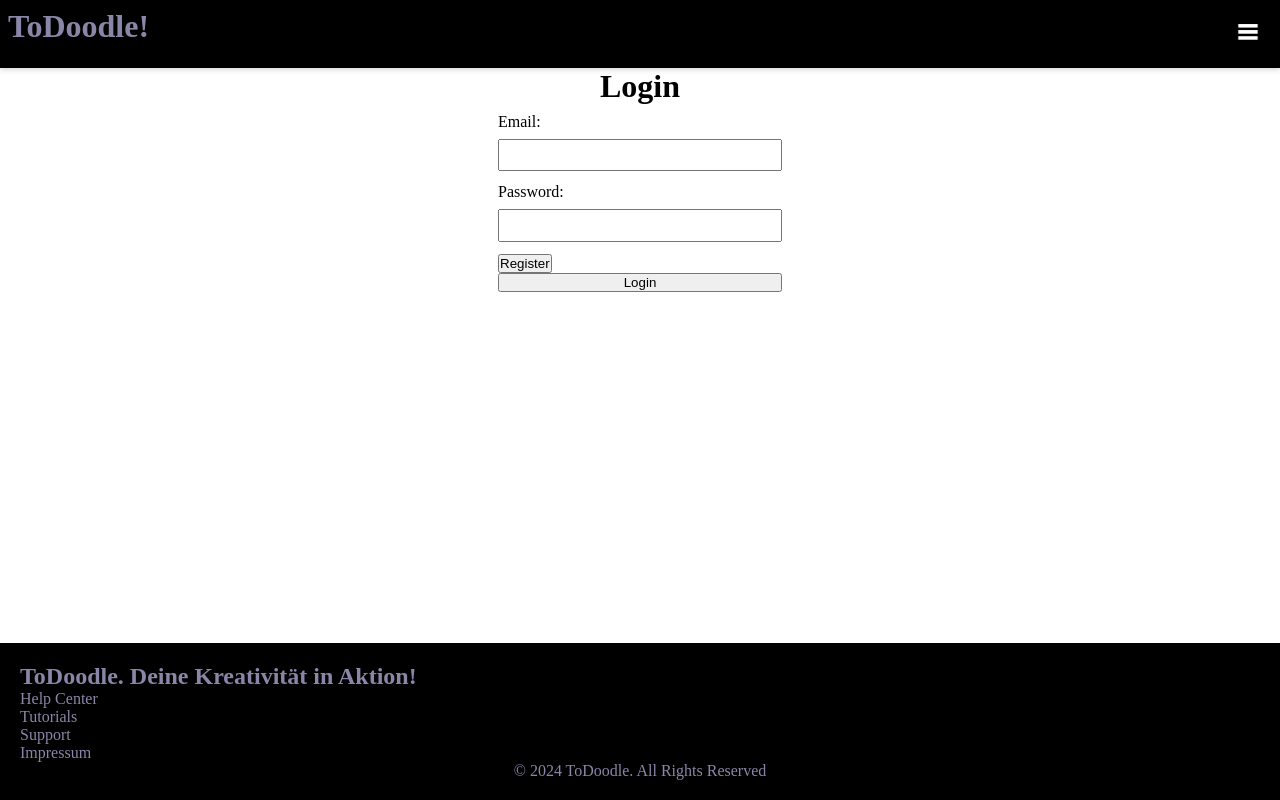
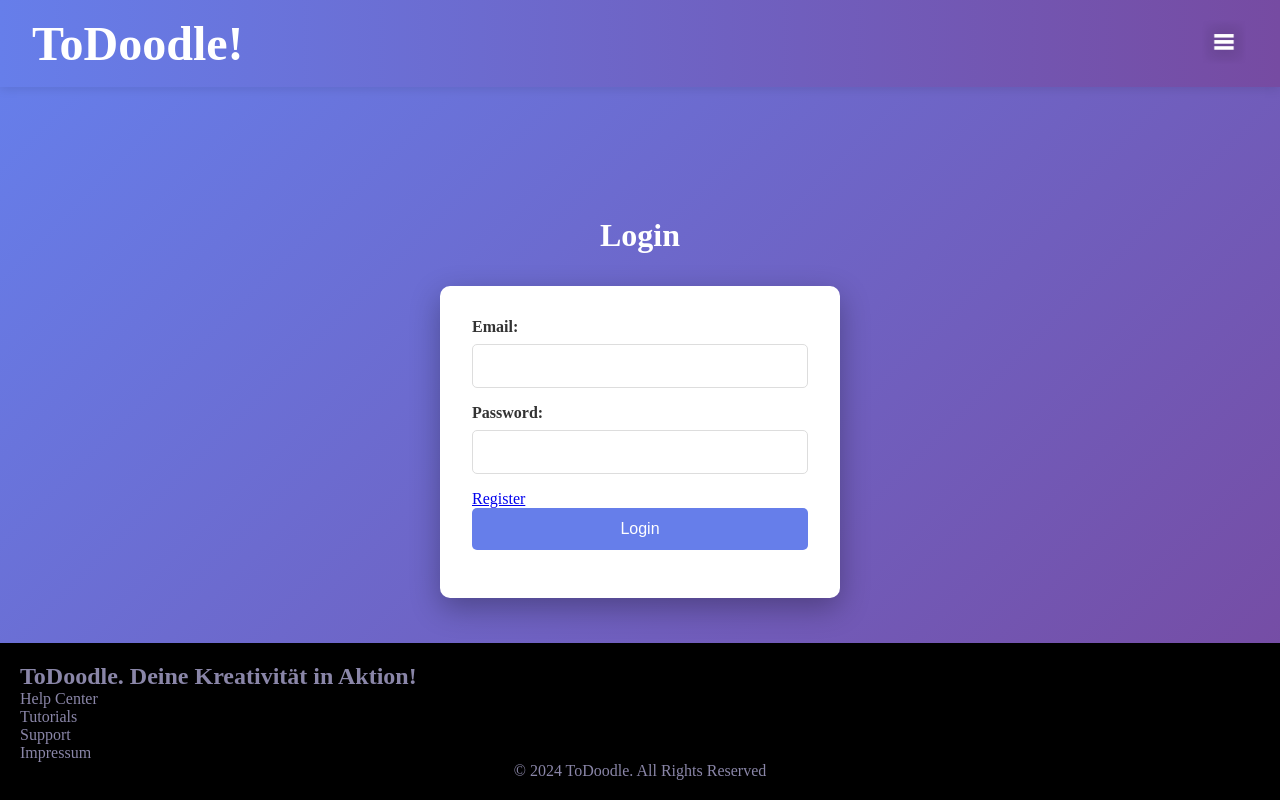
Before and after one commit to FinnAlbrecht/vacationAssignment, a Next.js app: page /login in a window 1280 px wide. Built offline with nearby package versions, Linux system fonts and the light colour scheme; no server answers.

Commit message:
login and register fixed

```diff
--- a/components/Header.module.css
+++ b/components/Header.module.css
@@ -2,24 +2,48 @@
     position: sticky;
     top: 0;
     width: 100%;
-    padding: 0.5em;
-    box-shadow: 0 1px 6px 0 rgb(0 0 0 / 20%);
+    padding: 1em 2em;
+    box-shadow: 0 2px 10px rgba(0, 0, 0, 0.1);
     display: flex;
-    background-color: rgb(0, 0, 0);
-
-    z-index: 99
+    justify-content: space-between;
+    align-items: center;
+    background: linear-gradient(90deg, #667eea 0%, #764ba2 100%);
+    color: white;
+    z-index: 99;
 }
 
-.header a{
-    color:  rgb(138, 134, 168);
+.header h1 {
+    margin: 0;
+}
+
+.header a {
+    color: white;
     font-weight: bold;
-    font-size: 1em;
+    font-size: 1.5em;
     text-decoration: none;
-
-
 }
 
 .header a:hover {
     text-decoration: underline;
+}
 
+.user-icon {
+    display: flex;
+    align-items: center;
 }
+
+.user-icon img {
+    width: 24px;
+    height: 24px;
+    border-radius: 50%;
+    border: 1px solid white;
+}
+
+.sidebar-toggle {
+    cursor: pointer;
+}
+
+.sidebar-toggle img {
+    width: 30px;
+    height: 30px;
+}
--- a/lib/api/auth.js
+++ b/lib/api/auth.js
@@ -1,7 +1,13 @@
 const URL = process.env.NEXT_PUBLIC_API_URL
 
+if (!URL) {
+    throw new Error(
+        "Environment variable NEXT_PUBLIC_API_URL is not set. Add .env.local with NEXT_PUBLIC_API_URL and restart the dev server."
+    )
+}
+
 export async function login({ email, password }) {
-    const response = await fetch(`${URL}/login`, {
+    const response = await fetch(`${URL}/api/login`, {
         method: "POST",
         headers: {
             "content-type": "application/json"
@@ -9,16 +15,23 @@ export async function login({ email, password }) {
         body: JSON.stringify({ email, password })
     })
 
-    if (!response.ok) {
-        throw new Error("An error occured while fetching")
+    const text = await response.text();
+    let data;
+    try {
+        data = JSON.parse(text);
+    } catch (e) {
+        throw new Error(`Unexpected response: ${text.substring(0, 100)}`);
     }
 
-    const data = await response.json()
+    if (!response.ok) {
+        throw new Error(data.message || `Login failed with status ${response.status}`);
+    }
+
     return data
 }
 
 export async function register(model) {
-    const response = await fetch(`${URL}/register`, {
+    const response = await fetch(`${URL}/api/register`, {
         method: "POST",
         headers: {
             "content-type": "application/json"
@@ -26,16 +39,23 @@ export async function register(model) {
         body: JSON.stringify(model)
     })
 
-    if (!response.ok) {
-        throw new Error("An error occured while fetching")
+    const text = await response.text();
+    let data;
+    try {
+        data = JSON.parse(text);
+    } catch (e) {
+        throw new Error(`Unexpected response: ${text.substring(0, 100)}`);
     }
 
-    const data = await response.json()
+    if (!response.ok) {
+        throw new Error(data.message || `Registration failed with status ${response.status}`);
+    }
+
     return data
 }
 
 
-export async function chackoutPay(model) {
+export async function checkoutPay(model) {
     const response = await fetch(`${URL}/checkouts`, {
         method: "POST",
         headers: {
--- a/pages/_app.css
+++ b/pages/_app.css
@@ -84,3 +84,7 @@ aside ul li a {
 aside.isOpen {
   transform: translateX(0);
 }
+
+.user-icon img{
+  width: 4rem;
+}
--- a/pages/_app.js
+++ b/pages/_app.js
@@ -1,5 +1,6 @@
 import "./_app.css";
 import Link from "next/link";
+import { useRouter } from "next/router";
 
 import { useMode } from "../lib/hooks/modes";
 import { useState } from "react";
@@ -14,11 +15,14 @@ export default function App({ Component, pageProps }) {
     setIsOpen((prev) => !prev);
   };
   const handleclicklogout = () => {
-    signOut();
-    router.push("/");
+    if (confirm("Möchtest du dich wirklich ausloggen?")) {
+      signOut();
+      setIsOpen(false);
+      router.push("/");
+    }
   };
-
-  const { session, isSignedIn, signOut } = useSession([]);
+  const router = useRouter();
+  const { session, isSignedIn, signOut } = useSession();
   const user = session.user;
   return (
     <div className={"main site"}>
@@ -28,10 +32,9 @@ export default function App({ Component, pageProps }) {
         </h1>
 
         {isSignedIn && (
-          <h2>
-            {" "}
-            <img src="loginicon.png" alt="" />
-          </h2>
+          <div className="user-icon">
+            <img src="loginicon.png" alt="User" />
+          </div>
         )}
         <div className="sidebar-toggle" id="Burger" onClick={toggleSidebar}>
           <img src={isOpen ? "/x-menu.png" : "/menu.jpg"} alt="menu-button" />
--- /dev/null
+++ b/pages/api/login.js
@@ -0,0 +1,21 @@
+export default async function handler(req, res) {
+  if (req.method !== 'POST') {
+    return res.status(405).json({ message: 'Method not allowed' });
+  }
+
+  const { email, password } = req.body;
+
+  if (!email || !password) {
+    return res.status(400).json({ message: 'Missing email or password' });
+  }
+
+  // Simple mock: accept any email/password and return a user
+  const user = {
+    id: 1,
+    firstname: 'Test',
+    lastname: 'User',
+    email,
+  };
+
+  res.status(200).json({ user, accessToken: 'mock-token' });
+}
--- /dev/null
+++ b/pages/api/register.js
@@ -0,0 +1,21 @@
+export default async function handler(req, res) {
+  if (req.method !== 'POST') {
+    return res.status(405).json({ message: 'Method not allowed' });
+  }
+
+  const { firstname, lastname, email, password } = req.body;
+
+  if (!firstname || !email || !password) {
+    return res.status(400).json({ message: 'Missing required fields' });
+  }
+
+  // Simple mock: just return a user object
+  const user = {
+    id: Date.now(),
+    firstname,
+    lastname,
+    email,
+  };
+
+  res.status(200).json({ user, accessToken: 'mock-token' });
+}
--- a/pages/login.js
+++ b/pages/login.js
@@ -97,7 +97,7 @@ export default function LoginPage() {
                     <input type="password" name="password" onChange={handleChange} value={model.password} autoComplete="current-password" minLength={8} required />
                     {errors.password && <div className={styles.error}>{errors.password}</div>}
                 </fieldset>
-                <Link href="./register"><button>Register</button></Link>
+                <Link href="./register">Register</Link>
 
                 <fieldset>
                     <button disabled={isLoading} type="submit">
--- a/pages/login.module.css
+++ b/pages/login.module.css
@@ -3,43 +3,78 @@
     flex-direction: column;
     justify-content: center;
     align-items: center;
+    min-height: 80vh;
+    background: linear-gradient(135deg, #667eea 0%, #764ba2 100%);
+    padding: 2em;
+}
+
+.login h1 {
+    color: white;
+    margin-bottom: 1em;
+    font-size: 2em;
 }
 
 .error {
-    color: red;
+    color: #ff6b6b;
     margin-top: 0.5em;
+    background: rgba(255, 255, 255, 0.9);
+    padding: 0.5em;
+    border-radius: 5px;
+    width: 100%;
+    text-align: center;
 }
 
-.login form {
-    border: none;
-    width: 50vw;
-    align-self: center;
-    padding: 0.5em;
-    display: flex;
-    flex-direction: column;
-    justify-content: center;
-    max-width: 300px;
+.loginform {
+    background: white;
+    border-radius: 10px;
+    box-shadow: 0 10px 30px rgba(0, 0, 0, 0.3);
+    padding: 2em;
+    width: 100%;
+    max-width: 400px;
 }
 
 .login fieldset {
     border: none;
-    margin-bottom: 0.75em;
+    margin-bottom: 1em;
     display: flex;
     flex-direction: column;
 }
 
 .login label {
-    border: none;
     margin-bottom: 0.5em;
+    font-weight: bold;
+    color: #333;
 }
 
 .login input {
-    padding: 0.5em;
+    padding: 0.75em;
+    border: 1px solid #ddd;
+    border-radius: 5px;
+    font-size: 1em;
 }
 
-.login textarea {
-    padding: 0.5em;
-    resize: vertical;
-    min-height: 320px;
-    font: inherit;
+.login input:focus {
+    outline: none;
+    border-color: #667eea;
+    box-shadow: 0 0 5px rgba(102, 126, 234, 0.5);
 }
+
+.login button {
+    padding: 0.75em;
+    background: #667eea;
+    color: white;
+    border: none;
+    border-radius: 5px;
+    font-size: 1em;
+    cursor: pointer;
+    transition: background 0.3s;
+}
+
+.login button:hover {
+    background: #5a67d8;
+}
+
+.login button:disabled {
+    background: #ccc;
+    cursor: not-allowed;
+}
```
Also changed, not shown: pages/register.js (+29 -18 lines), 2 other files (tests, documents, lock files or other folders).
